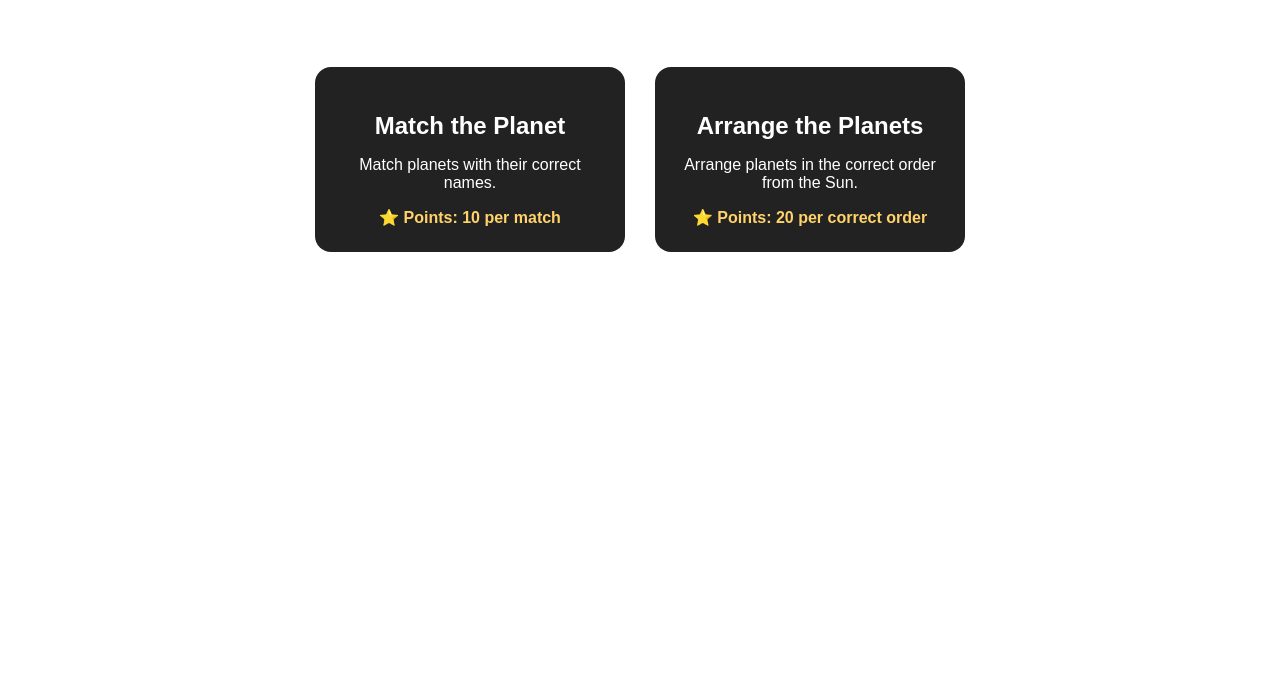
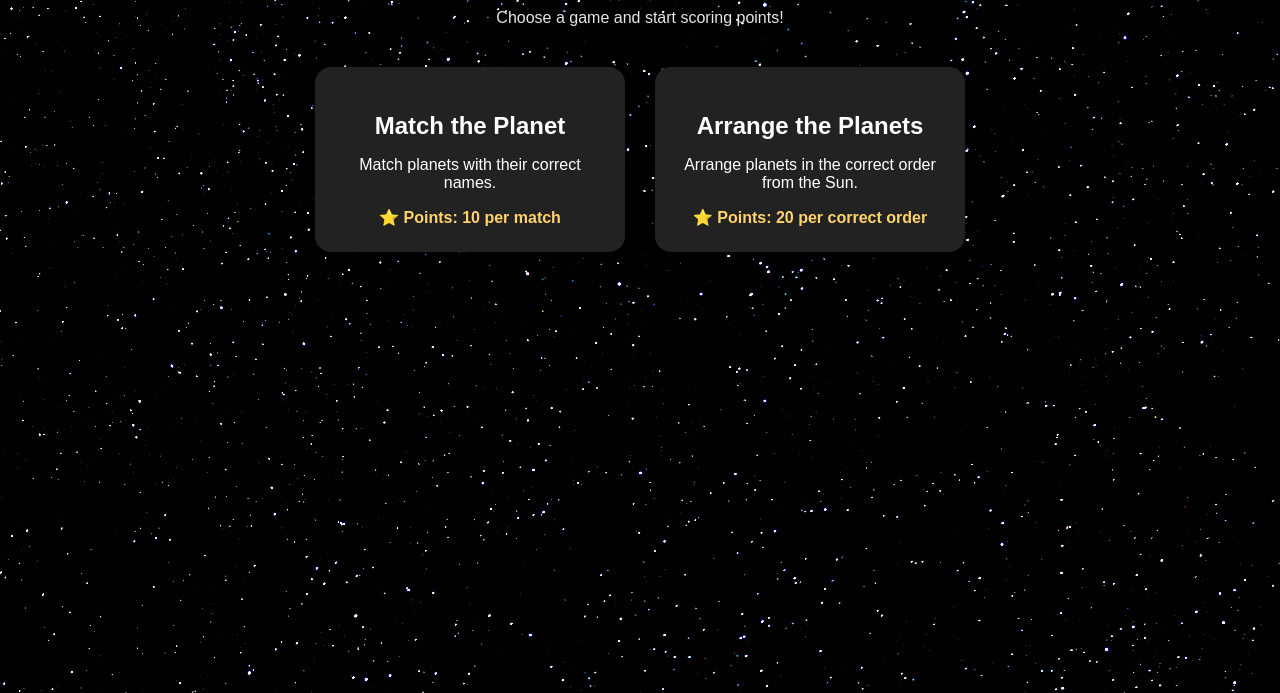
Before and after one commit to git-adarsha/assistive-learning-app-project, a plain HTML site: page games/solargames.html in a window 1280 px wide. Shown: the part 107-800 px from the top of the page. Drawn offline with Linux system fonts and the light colour scheme.

Commit message:
Update solargamesstyle.css

```diff
--- a/games/solargamesstyle.css
+++ b/games/solargamesstyle.css
@@ -2,7 +2,7 @@ body {
   margin: 0;
   padding: 0;
   font-family: Arial, sans-serif;
-  background-image: url("..assets/planetassets/sky.jpg");
+  background-image: url("../assets/sky.jpg");
   background-size: cover;
   background-position: center;
   color: white;
```
